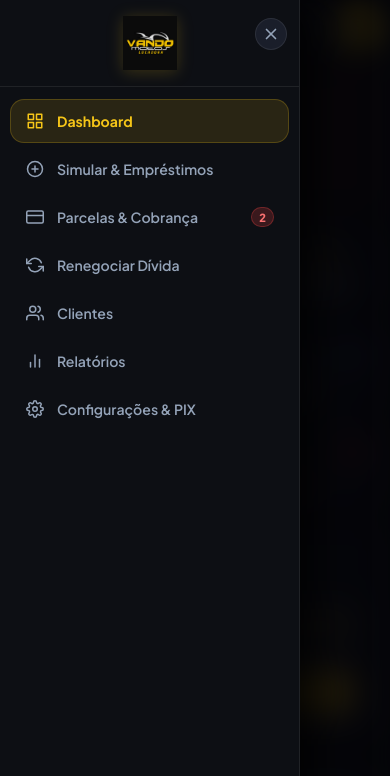
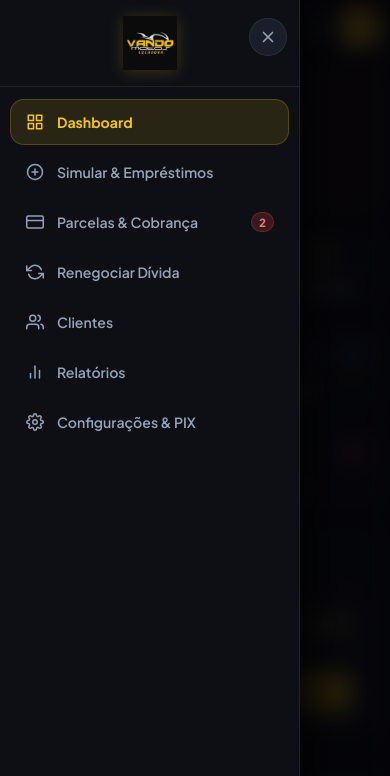
Before and after one commit to SIMPLi2706/vando-motos-emprestimos, a website built with Vite: page index.html in a window 390 px wide. Both pictures are taken after a click on the button 31 px from the left and 27 px from the top of the page. Shown: the top 776 px of the page. Built offline with nearby package versions, Linux system fonts and the light colour scheme.

Commit message:
fix(mobile): corrige interatividade da sidebar, remove touch-action restritivo e implementa scroll-lock sem loops

```diff
--- a/src/css/main.css
+++ b/src/css/main.css
@@ -179,12 +179,16 @@ a {
   background: var(--bg-3);
   border: 1px solid var(--border-soft);
   color: var(--text-400);
-  width: 32px;
-  height: 32px;
+  width: 38px;
+  height: 38px;
   border-radius: var(--r-full);
   align-items: center;
   justify-content: center;
   transition: all 0.18s;
+  cursor: pointer;
+  touch-action: manipulation;
+  -webkit-tap-highlight-color: rgba(245, 197, 24, 0.25);
+  z-index: 10;
 }
 
 .nav-menu {
@@ -212,6 +216,11 @@ a {
   width: 100%;
   text-align: left;
   transition: all 0.16s ease;
+  cursor: pointer;
+  touch-action: manipulation;
+  -webkit-tap-highlight-color: rgba(245, 197, 24, 0.25);
+  user-select: none;
+  -webkit-user-select: none;
 }
 
 .nav-icon {
@@ -289,26 +298,23 @@ a {
 /* ============================================================
    SCROLL LOCK & BACKGROUND BLUR SYSTEM
    ============================================================ */
+html.scroll-locked,
 body.scroll-locked {
   overflow: hidden !important;
-  touch-action: none !important;
-  -webkit-overflow-scrolling: auto !important;
-  position: fixed !important;
-  width: 100% !important;
-  height: 100% !important;
-}
-
-/* Quando a sidebar abre no mobile, desfoca e bloqueia todo o restante da tela */
+  overscroll-behavior: none !important;
+}
+
+/* Quando a sidebar abre no mobile: desfoca e bloqueia apenas o conteúdo de trás (.main-wrapper) */
 body.drawer-open .main-wrapper {
-  filter: blur(10px) brightness(0.65);
+  filter: blur(8px) brightness(0.65);
   pointer-events: none !important;
   user-select: none !important;
   -webkit-user-select: none !important;
 }
 
-/* Quando qualquer modal abre, desfoca e bloqueia todo o aplicativo atrás */
+/* Quando qualquer modal abre: desfoca e bloqueia o app atrás */
 body.modal-open #app {
-  filter: blur(10px) brightness(0.60);
+  filter: blur(8px) brightness(0.65);
   pointer-events: none !important;
   user-select: none !important;
   -webkit-user-select: none !important;
@@ -324,20 +330,20 @@ body.modal-open #app {
   display: none;
   position: fixed;
   inset: 0;
-  background: rgba(4, 5, 8, 0.78);
-  backdrop-filter: blur(14px);
-  -webkit-backdrop-filter: blur(14px);
-  z-index: 90;
+  background: rgba(4, 5, 8, 0.76);
+  backdrop-filter: blur(8px);
+  -webkit-backdrop-filter: blur(8px);
+  z-index: 190;
   opacity: 0;
   transition: opacity 0.25s ease;
   pointer-events: none;
-  touch-action: none;
 }
 
 .sidebar-backdrop.open {
   display: block;
   opacity: 1;
   pointer-events: auto;
+  cursor: pointer;
 }
 
 /* ============================================================
@@ -1011,14 +1017,14 @@ body.modal-open #app {
   position: fixed;
   inset: 0;
   background: rgba(4, 5, 8, 0.82);
-  backdrop-filter: blur(14px);
-  -webkit-backdrop-filter: blur(14px);
-  z-index: 100;
+  backdrop-filter: blur(10px);
+  -webkit-backdrop-filter: blur(10px);
+  z-index: 300;
   align-items: center;
   justify-content: center;
   padding: 16px;
   box-sizing: border-box;
-  touch-action: none;
+  overscroll-behavior: contain;
 }
 
 .modal-overlay.active {
@@ -1285,14 +1291,14 @@ body.modal-open #app {
   position: fixed;
   inset: 0;
   background: rgba(4, 5, 8, 0.82);
-  backdrop-filter: blur(14px);
-  -webkit-backdrop-filter: blur(14px);
-  z-index: 120;
+  backdrop-filter: blur(10px);
+  -webkit-backdrop-filter: blur(10px);
+  z-index: 320;
   align-items: flex-start;
   justify-content: center;
   padding: 60px 16px 20px 16px;
   box-sizing: border-box;
-  touch-action: none;
+  overscroll-behavior: contain;
 }
 
 .global-search-overlay.active {
@@ -1466,7 +1472,9 @@ body.modal-open #app {
   .sidebar {
     transform: translateX(-100%);
     width: min(84vw, 300px);
-    z-index: 95;
+    z-index: 200;
+    pointer-events: auto !important;
+    touch-action: pan-y !important;
   }
 
   .sidebar.open {
@@ -1474,8 +1482,24 @@ body.modal-open #app {
     box-shadow: 12px 0 40px rgba(0, 0, 0, 0.85);
   }
 
+  .sidebar .nav-menu {
+    overflow-y: auto !important;
+    -webkit-overflow-scrolling: touch !important;
+    touch-action: pan-y !important;
+  }
+
+  .sidebar .nav-item {
+    cursor: pointer !important;
+    pointer-events: auto !important;
+    touch-action: manipulation !important;
+    min-height: 46px;
+  }
+
   .mobile-drawer-close {
-    display: flex;
+    display: flex !important;
+    cursor: pointer !important;
+    pointer-events: auto !important;
+    touch-action: manipulation !important;
   }
 
   .main-wrapper {
--- a/src/main.js
+++ b/src/main.js
@@ -203,112 +203,137 @@ function updateOverdueBadge() {
 }
 
 // ============================================================
-// Controle de Bloqueio de Rolagem e Efeito Blur no Fundo
+// Controle de Scroll Lock e Efeito Blur no Fundo (Robusto & Leve)
 // ============================================================
-let savedScrollY = 0;
-
-export function lockBodyScroll(type = 'modal') {
-  if (document.body.classList.contains('scroll-locked')) {
-    if (type === 'drawer') document.body.classList.add('drawer-open');
-    if (type === 'modal') document.body.classList.add('modal-open');
-    return;
-  }
-  savedScrollY = window.scrollY || document.documentElement.scrollTop || 0;
-  document.body.style.top = `-${savedScrollY}px`;
-  document.body.classList.add('scroll-locked');
-  if (type === 'drawer') {
-    document.body.classList.add('drawer-open');
-  } else {
-    document.body.classList.add('modal-open');
-  }
-}
-
-export function unlockBodyScroll(type = null) {
-  if (type === 'drawer') {
-    document.body.classList.remove('drawer-open');
-  } else if (type === 'modal') {
-    document.body.classList.remove('modal-open');
-  } else {
-    document.body.classList.remove('drawer-open', 'modal-open');
-  }
-
-  const hasActiveModal = document.querySelector('.modal-overlay.active, .global-search-overlay.active');
-  const hasActiveDrawer = sidebar && sidebar.classList.contains('open');
-
-  if (!hasActiveModal && !hasActiveDrawer) {
-    document.body.classList.remove('scroll-locked', 'drawer-open', 'modal-open');
-    document.body.style.top = '';
-    window.scrollTo(0, savedScrollY);
-  }
-}
-
-window.lockBodyScroll = lockBodyScroll;
-window.unlockBodyScroll = unlockBodyScroll;
-
-// Controle do Menu Lateral Mobile
 const sidebar = document.getElementById('app-sidebar');
 const backdrop = document.getElementById('sidebar-backdrop');
 const mobileToggleBtn = document.getElementById('mobile-toggle-btn');
 const closeSidebarBtn = document.getElementById('btn-close-sidebar');
 
-function openMobileDrawer() {
+export function updateScrollLockState() {
+  const isDrawerOpen = sidebar && sidebar.classList.contains('open');
+  const hasActiveModal = !!document.querySelector('.modal-overlay.active, .global-search-overlay.active');
+
+  // Adiciona / remove classes de efeito visual
+  if (isDrawerOpen) {
+    document.body.classList.add('drawer-open');
+  } else {
+    document.body.classList.remove('drawer-open');
+  }
+
+  if (hasActiveModal) {
+    document.body.classList.add('modal-open');
+  } else {
+    document.body.classList.remove('modal-open');
+  }
+
+  // Trava a rolagem do documento apenas quando houver drawer ou modal aberto
+  if (isDrawerOpen || hasActiveModal) {
+    document.documentElement.classList.add('scroll-locked');
+    document.body.classList.add('scroll-locked');
+  } else {
+    document.documentElement.classList.remove('scroll-locked');
+    document.body.classList.remove('scroll-locked');
+  }
+}
+
+export function openMobileDrawer() {
+  if (!sidebar || !backdrop) return;
   sidebar.classList.add('open');
   backdrop.classList.add('open');
-  lockBodyScroll('drawer');
+  updateScrollLockState();
 }
 
-function closeMobileDrawer() {
+export function closeMobileDrawer() {
+  if (!sidebar || !backdrop) return;
   sidebar.classList.remove('open');
   backdrop.classList.remove('open');
-  unlockBodyScroll('drawer');
+  updateScrollLockState();
 }
 
-if (mobileToggleBtn) mobileToggleBtn.addEventListener('click', openMobileDrawer);
-if (closeSidebarBtn) closeSidebarBtn.addEventListener('click', closeMobileDrawer);
-if (backdrop) backdrop.addEventListener('click', closeMobileDrawer);
+// Aliases para compatibilidade
+export const lockBodyScroll = () => updateScrollLockState();
+export const unlockBodyScroll = () => updateScrollLockState();
+window.lockBodyScroll = lockBodyScroll;
+window.unlockBodyScroll = unlockBodyScroll;
+window.openMobileDrawer = openMobileDrawer;
+window.closeMobileDrawer = closeMobileDrawer;
+window.updateScrollLockState = updateScrollLockState;
 
-// Impede que o toque/arrasto no backdrop role a tela de trás
+// Event listeners do menu mobile
+if (mobileToggleBtn) {
+  mobileToggleBtn.addEventListener('click', (e) => {
+    e.preventDefault();
+    e.stopPropagation();
+    openMobileDrawer();
+  });
+}
+
+if (closeSidebarBtn) {
+  closeSidebarBtn.addEventListener('click', (e) => {
+    e.preventDefault();
+    e.stopPropagation();
+    closeMobileDrawer();
+  });
+}
+
 if (backdrop) {
+  backdrop.addEventListener('click', (e) => {
+    e.preventDefault();
+    closeMobileDrawer();
+  });
+
+  // Previne arrastar a tela através do backdrop vazio
   backdrop.addEventListener('touchmove', (e) => {
     e.preventDefault();
   }, { passive: false });
 }
 
-// Observa abertura e fechamento de qualquer modal ou janela flutuante no DOM
-const modalStateObserver = new MutationObserver(() => {
-  const activeModal = document.querySelector('.modal-overlay.active, .global-search-overlay.active');
-  const isDrawerOpen = sidebar && sidebar.classList.contains('open');
-
-  if (activeModal) {
-    lockBodyScroll('modal');
-  } else if (!isDrawerOpen) {
-    unlockBodyScroll('modal');
+// Fecha ao pressionar ESC
+window.addEventListener('keydown', (e) => {
+  if (e.key === 'Escape') {
+    if (sidebar && sidebar.classList.contains('open')) {
+      closeMobileDrawer();
+    }
   }
 });
 
-modalStateObserver.observe(document.body, {
-  attributes: true,
-  subtree: true,
-  attributeFilter: ['class']
+// Observador para modais: monitora APENAS elementos modais (NUNCA observa atributos do body para evitar loop)
+const modalObserver = new MutationObserver(() => {
+  updateScrollLockState();
 });
 
-// Bloqueia rolagem quando tocar no fundo dos modais flutuantes
+// Registra modais já existentes
+document.querySelectorAll('.modal-overlay, .global-search-overlay').forEach(modal => {
+  modalObserver.observe(modal, { attributes: true, attributeFilter: ['class'] });
+});
+
+// Se novos modais forem anexados ao body dinamicamente, registra-os no observer
+const bodyChildObserver = new MutationObserver((mutations) => {
+  for (const mutation of mutations) {
+    for (const node of mutation.addedNodes) {
+      if (node.nodeType === 1 && (node.classList.contains('modal-overlay') || node.classList.contains('global-search-overlay'))) {
+        modalObserver.observe(node, { attributes: true, attributeFilter: ['class'] });
+        updateScrollLockState();
+      }
+    }
+  }
+});
+bodyChildObserver.observe(document.body, { childList: true });
+
+// Previne arrastar o fundo fora do card do modal
 document.addEventListener('touchmove', (e) => {
-  const isDrawerOpen = sidebar && sidebar.classList.contains('open');
-  const activeModal = document.querySelector('.modal-overlay.active, .global-search-overlay.active');
-
-  if (isDrawerOpen && e.target === backdrop) {
-    e.preventDefault();
-  }
-  if (activeModal && (e.target.classList.contains('modal-overlay') || e.target.classList.contains('global-search-overlay'))) {
+  if (e.target && (e.target.classList.contains('modal-overlay') || e.target.classList.contains('global-search-overlay'))) {
     e.preventDefault();
   }
 }, { passive: false });
 
-// Listeners de Navegação (Desktop Sidebar)
+// Listeners de Navegação (Sidebar)
 document.querySelectorAll('.nav-item').forEach(btn => {
   btn.addEventListener('click', () => {
-    navigateToTab(btn.dataset.tab);
+    const tab = btn.dataset.tab;
+    closeMobileDrawer();
+    navigateToTab(tab);
   });
 });
 
```
